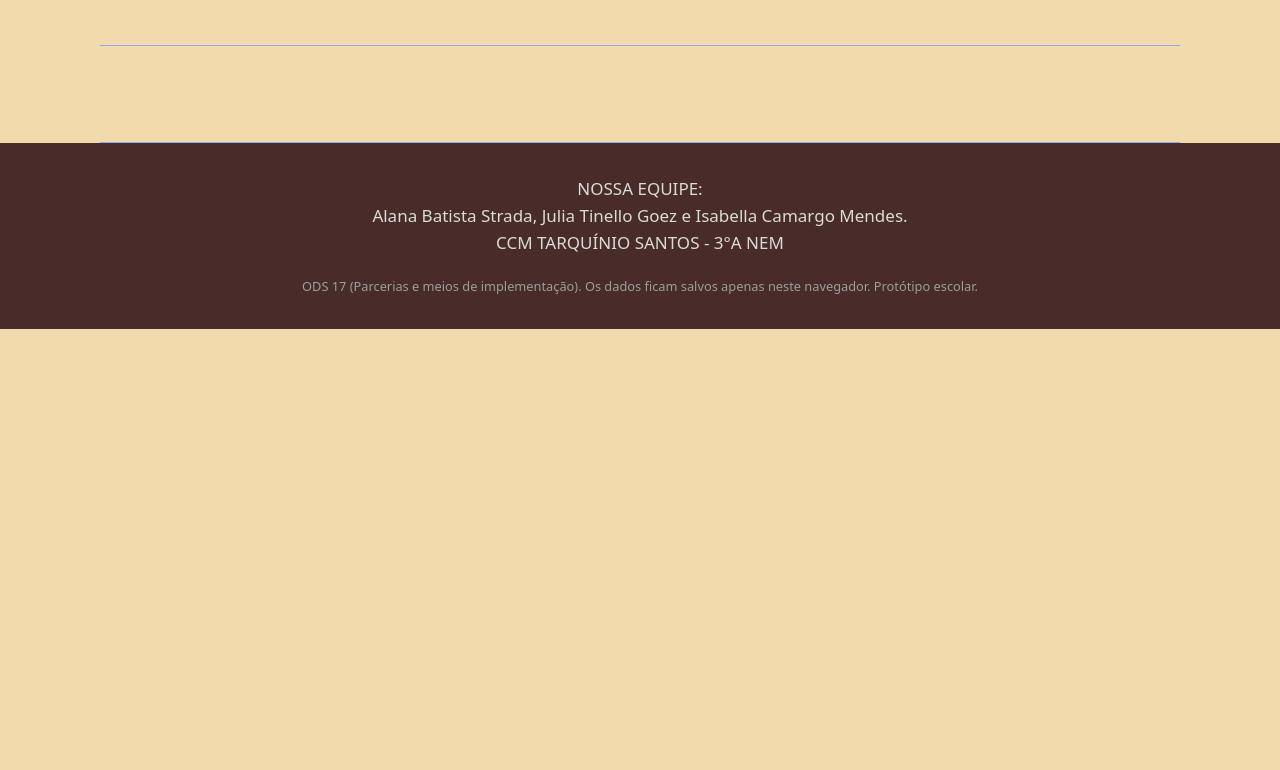
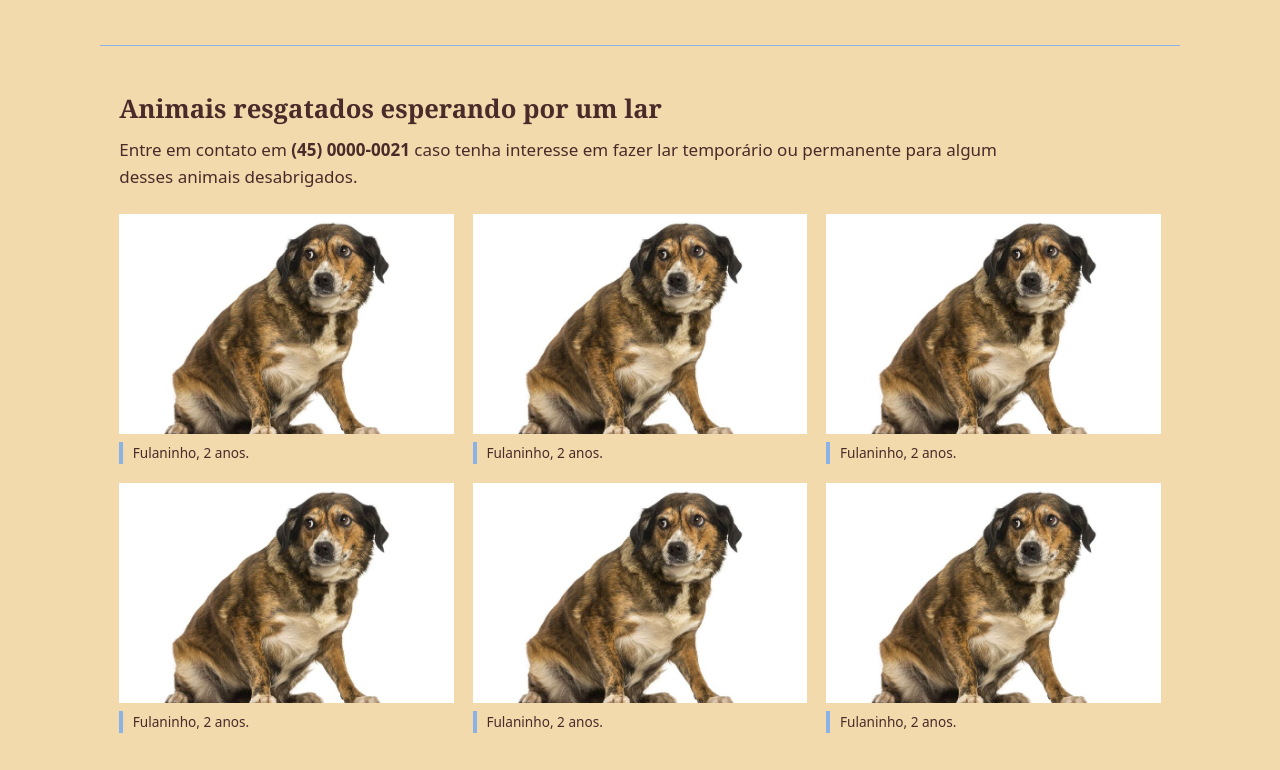
Before and after one commit to juliatinello/piaspatinhasfelizes, a plain HTML site: page index.html in a window 1280 px wide. Shown: the part 2450-3220 px from the top of the page. Before the commit the page ends 2779 px from the top, so only its background shows below. Drawn offline with Linux system fonts and the light colour scheme.

Commit message:
Add files via upload

```diff
--- a/index.html
+++ b/index.html
@@ -224,7 +224,35 @@
 </section>
 
 <section id="bichos" class="bloco">
+  <h2>Animais resgatados esperando por um lar</h2>
+  <p class="largura-texto">Entre em contato em <b>(45) 0000-0021</b> caso tenha interesse em fazer lar temporário ou permanente para algum desses animais desabrigados.</p>
 
+  <div class="galeria">
+    <figure>
+      <img class="bicho" src="img/cachorrotriste.jpeg" alt="sem teto">
+      <figcaption>Fulaninho, 2 anos.</figcaption>
+    </figure>
+    <figure>
+      <img class="bicho" src="img/cachorrotriste.jpeg" alt="sem teto">
+      <figcaption>Fulaninho, 2 anos.</figcaption>
+    </figure>
+    <figure>
+      <img class="bicho" src="img/cachorrotriste.jpeg" alt="sem teto">
+      <figcaption>Fulaninho, 2 anos.</figcaption>
+    </figure>
+    <figure>
+      <img class="bicho" src="img/cachorrotriste.jpeg" alt="sem teto">
+      <figcaption>Fulaninho, 2 anos.</figcaption>
+    </figure>
+    <figure>
+      <img class="bicho" src="img/cachorrotriste.jpeg" alt="sem teto">
+      <figcaption>Fulaninho, 2 anos.</figcaption>
+    </figure>
+    <figure>
+      <img class="bicho" src="img/cachorrotriste.jpeg" alt="sem teto">
+      <figcaption>Fulaninho, 2 anos.</figcaption>
+    </figure>
+  </div>
 </section>
 
 </main>
--- a/style.css
+++ b/style.css
@@ -401,6 +401,13 @@ input, select, textarea{
   color: #55605a;
 }
 
+/* --------- BICHOS --------- */
+
+.bicho {
+  width: 300px;
+  height: 250px;
+}
+
 /* --------- RODAPE --------- */
 .rodape{
   background: var(--tinta);
```
